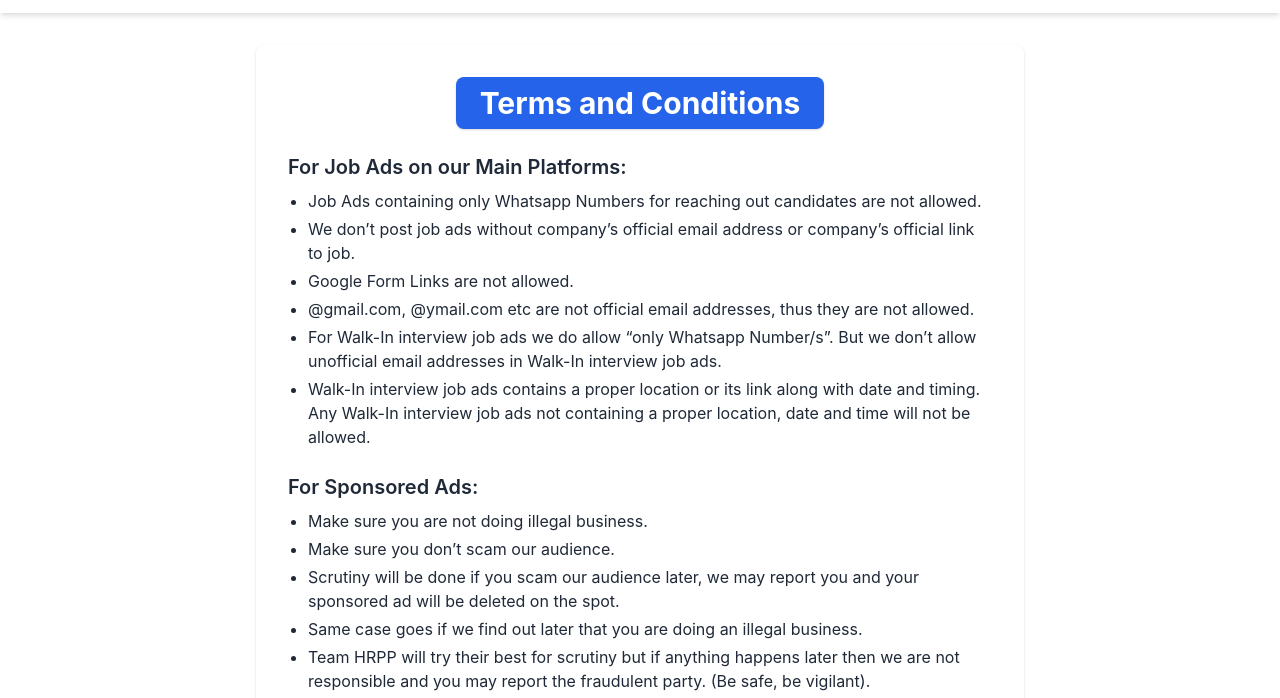
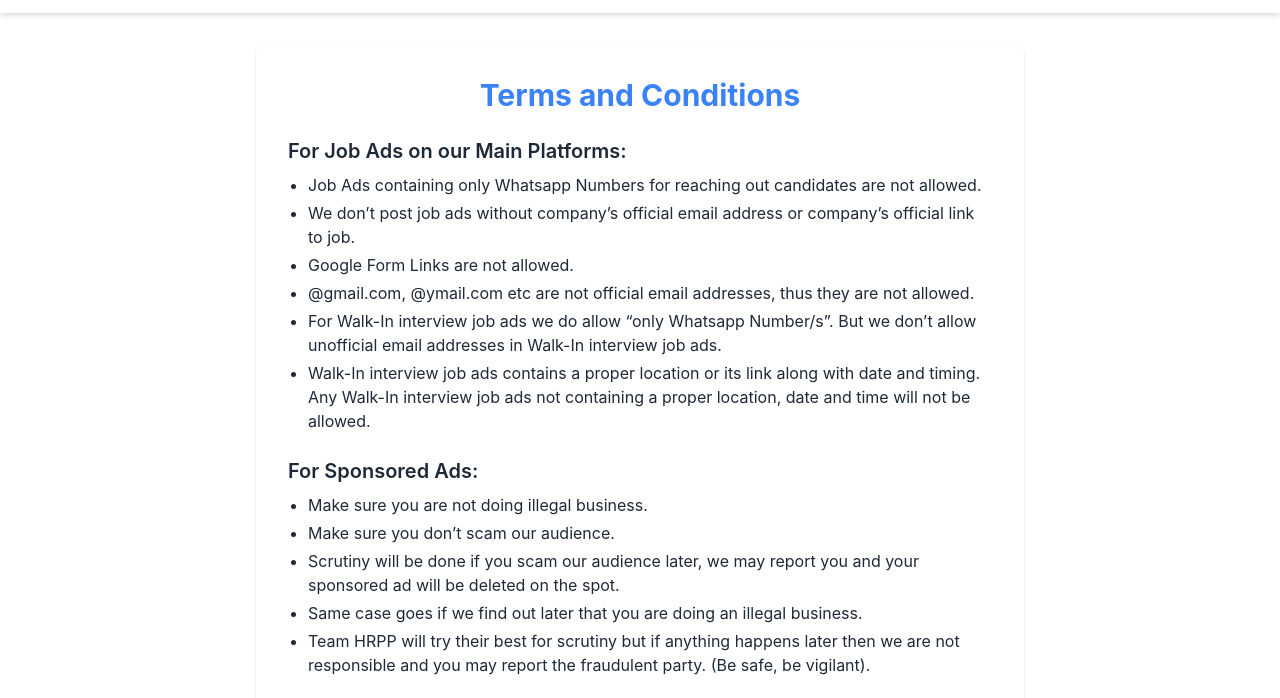
Before and after one commit to yahya9801/hrrp-website, a Gatsby site: page /terms-and-conditions in a window 1280 px wide. Shown: the part 59-757 px from the top of the page. Built offline with nearby package versions, Linux system fonts and the light colour scheme; Gatsby itself is replaced by a stand-in of ours.

Commit message:
Terms and conditon h3

```diff
--- a/src/components/termsAndCondition.js
+++ b/src/components/termsAndCondition.js
@@ -5,9 +5,9 @@ const TermsAndConditions = () => (
   <section className="max-w-3xl mx-auto bg-white shadow rounded-lg p-4 sm:p-8 my-8">
     {/* Title */}
     <div className="flex justify-center mb-6">
-      <span className="bg-blue-600 text-white text-2xl sm:text-3xl font-bold rounded-lg px-6 py-2 text-center shadow">
+    <h3 className="text-2xl sm:text-3xl font-bold text-blue-500">
         Terms and Conditions
-      </span>
+      </h3>
     </div>
 
     {/* Main Content */}
```
